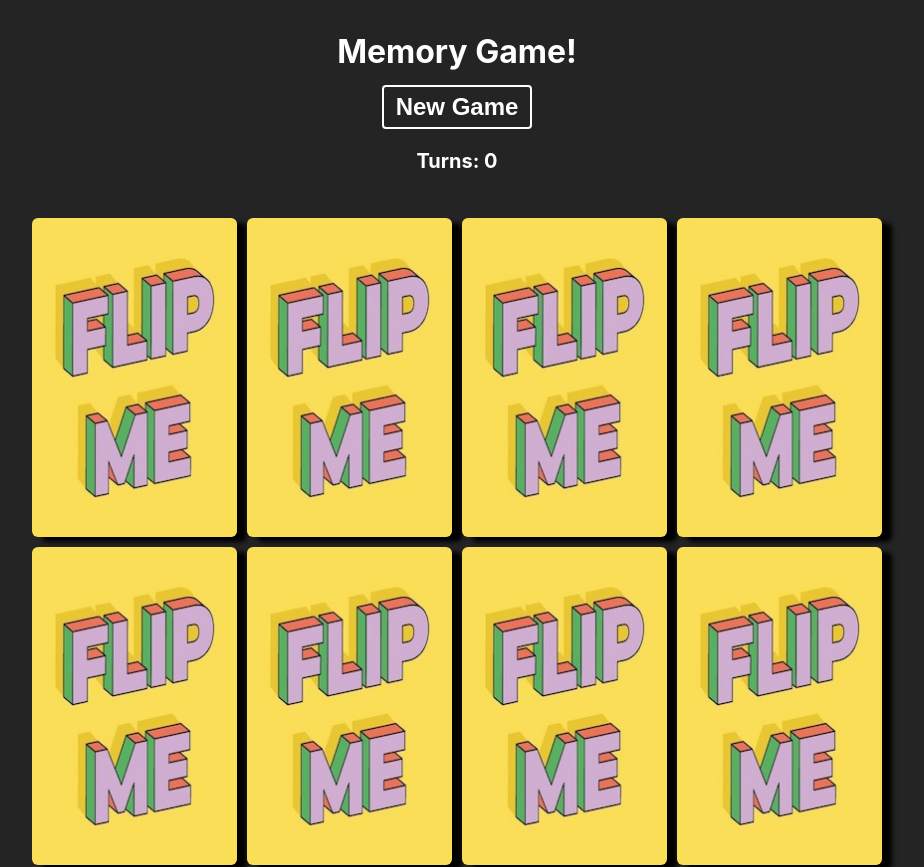
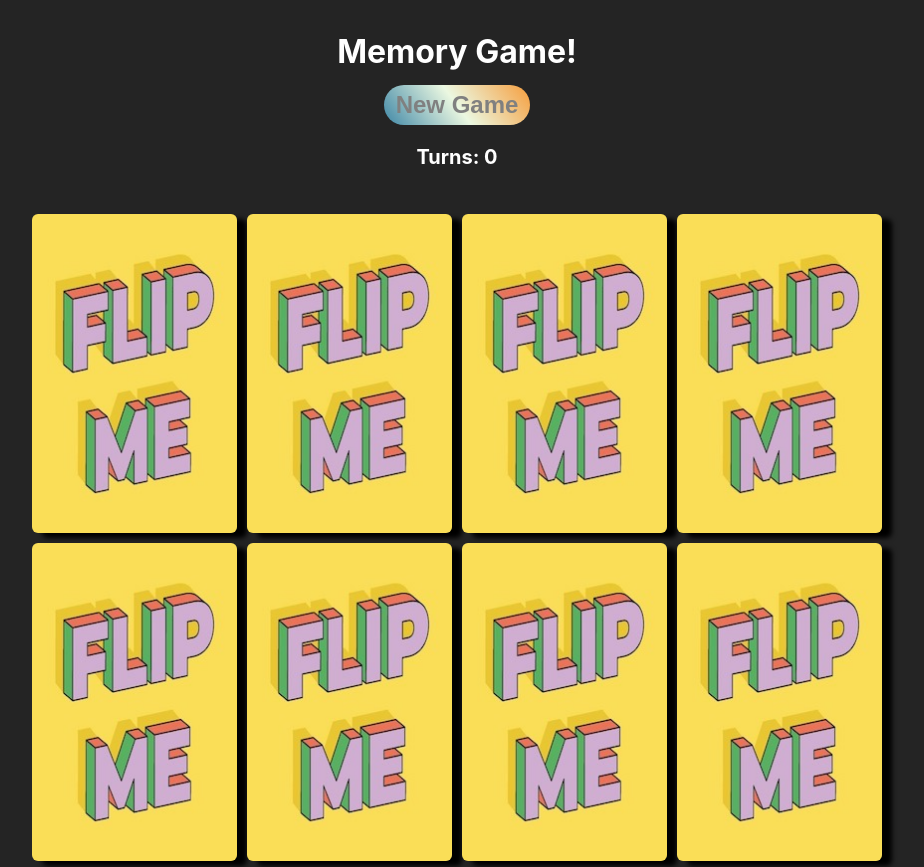
Before and after one commit to FACorreiaa/Anime-Memory-Card-Game, a React (Vite) app: page / in a window 1280 px wide. Shown: the top 867 px of the page, without its empty margins (183-1107 px from the left). Built offline with nearby package versions, Linux system fonts and the light colour scheme.

Commit message:
change button colors

```diff
--- a/src/App.css
+++ b/src/App.css
@@ -4,19 +4,20 @@
 }
 
 button {
-  background: none;
-  border: 2px solid #fff;
+  background: linear-gradient(0.15turn, #3f87a6, #ebf8e1, #f69d3c);;
   padding: 6px 12px;
-  border-radius: 4px;
-  color: #fff;
+  border-radius: 26px;
   font-weight: bold;
   cursor: pointer;
   font-size: 1em;
+  color: gray;
+  border: none;
 }
 
 button:hover {
-  background: #c23866;
-  color: #fff;
+  background: linear-gradient(0.75turn, #3f87a6, #ebf8e1, #f69d3c);;
+  color: gray
+
 }
 
 .title {
```
